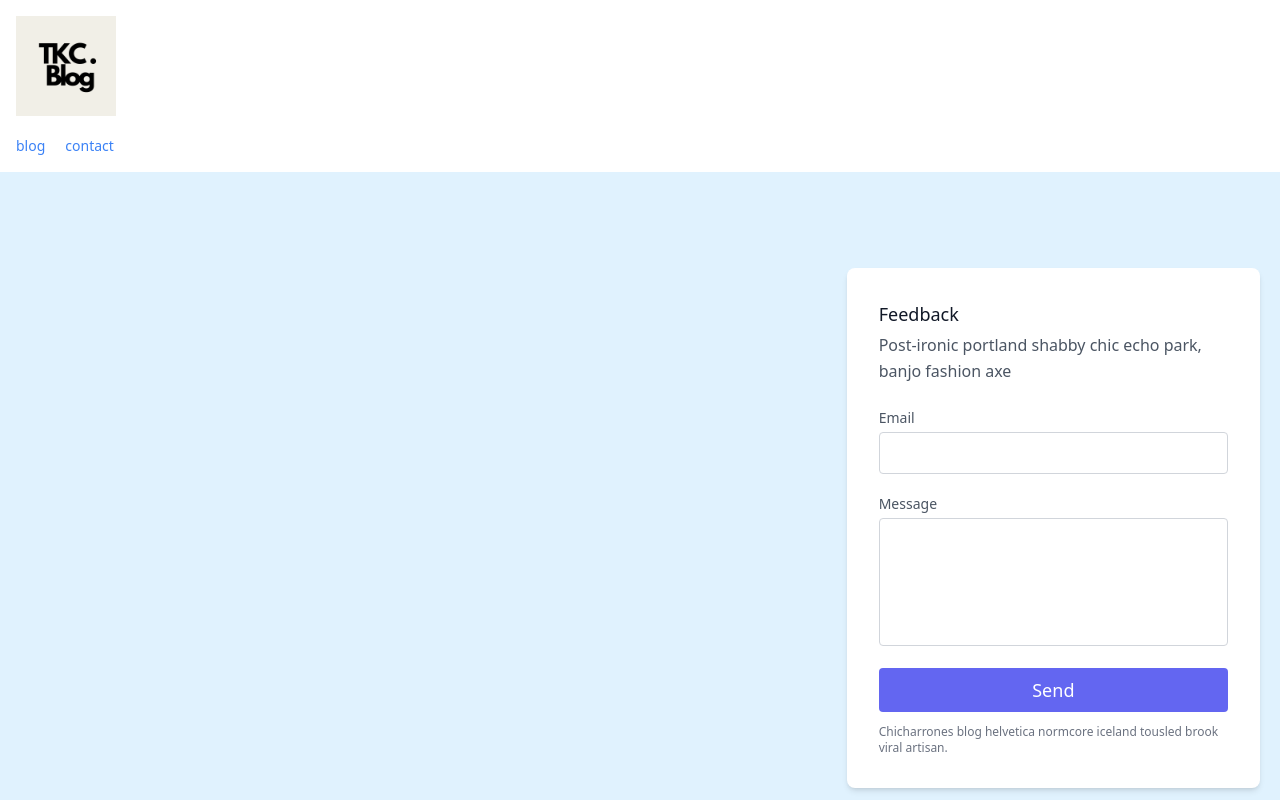
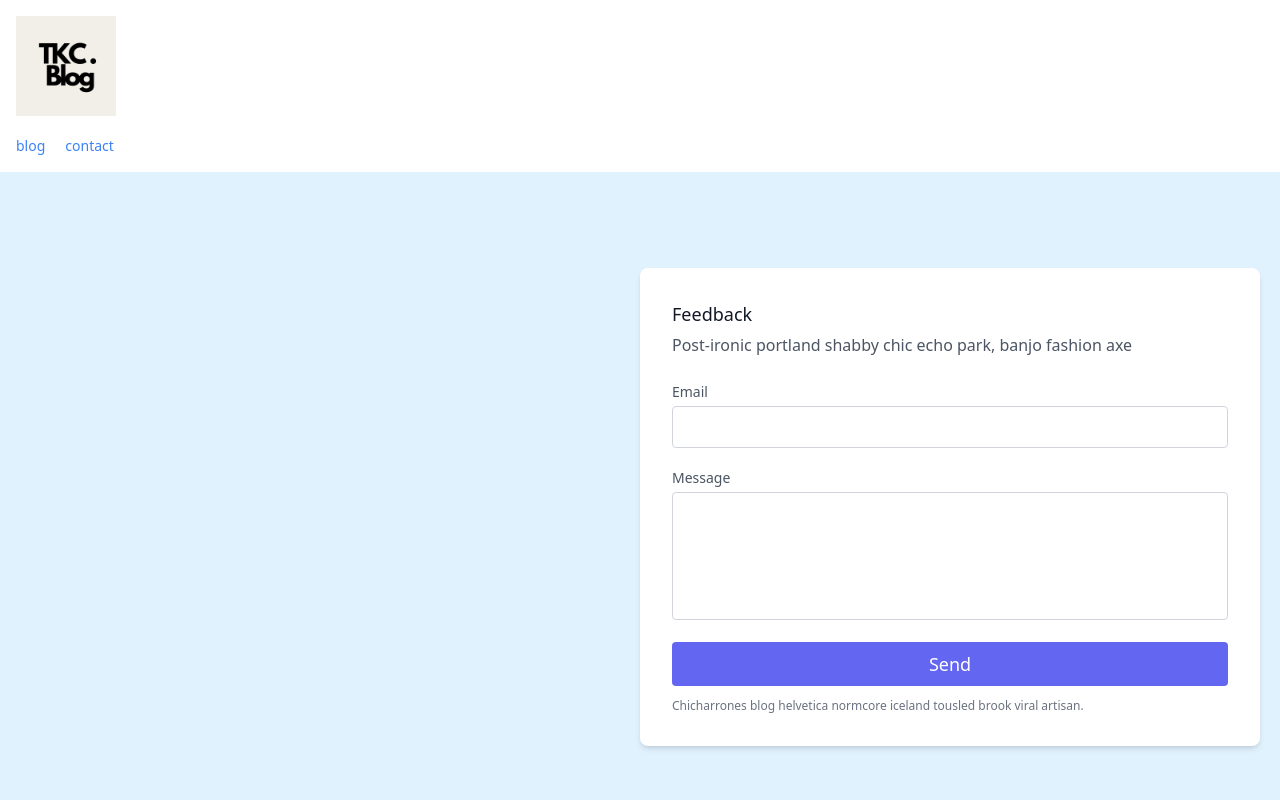
Before and after one commit to ankorori/next-portfolio, a Next.js app: page /contact in a window 1280 px wide. Shown: the top 800 px of the page. Built offline with nearby package versions, Linux system fonts and the light colour scheme.

Commit message:
contactForm実装

```diff
--- a/app/contact/page.js
+++ b/app/contact/page.js
@@ -2,12 +2,8 @@ const Contact = () => {
     return (
         <>
 		<form action="https://formspree.io/f/xknllbak" method="POST">
-        	{/* <section className="text-gray-600 body-font relative">
-            	<div className="absolute inset-0 bg-gray-300">
-            		<iframe width="100%" height="100%" frameborder="0" marginheight="0" marginwidth="0" title="map" src="https://maps.google.com/maps?width=100%&amp;height=600&amp;hl=en&amp;q=%C4%B0zmir+(My%20Business%20Name)&amp;ie=UTF8&amp;t=&amp;z=14&amp;iwloc=B&amp;output=embed"></iframe>
-            	</div> */}
             <div className="container px-5 py-24 mx-auto flex">
-            	<div className="lg:w-1/3 md:w-1/2 bg-white rounded-lg p-8 flex flex-col md:ml-auto w-full mt-10 md:mt-0 relative z-10 shadow-md">
+            	<div className="lg:w-1/2 md:w-1/2 bg-white rounded-lg p-8 flex flex-col md:ml-auto w-full mt-10 md:mt-0 relative z-10 shadow-md">
                 	<h2 className="text-gray-900 text-lg mb-1 font-medium title-font">Feedback</h2>
                 	<p className="leading-relaxed mb-5 text-gray-600">Post-ironic portland shabby chic echo park, banjo fashion axe</p>
                 	<div className="relative mb-4">
@@ -22,7 +18,6 @@ const Contact = () => {
                 	<p className="text-xs text-gray-500 mt-3">Chicharrones blog helvetica normcore iceland tousled brook viral artisan.</p>
               	</div>
             </div>
-			{/* </section> */}
 		</form>
         </>
     )
```
